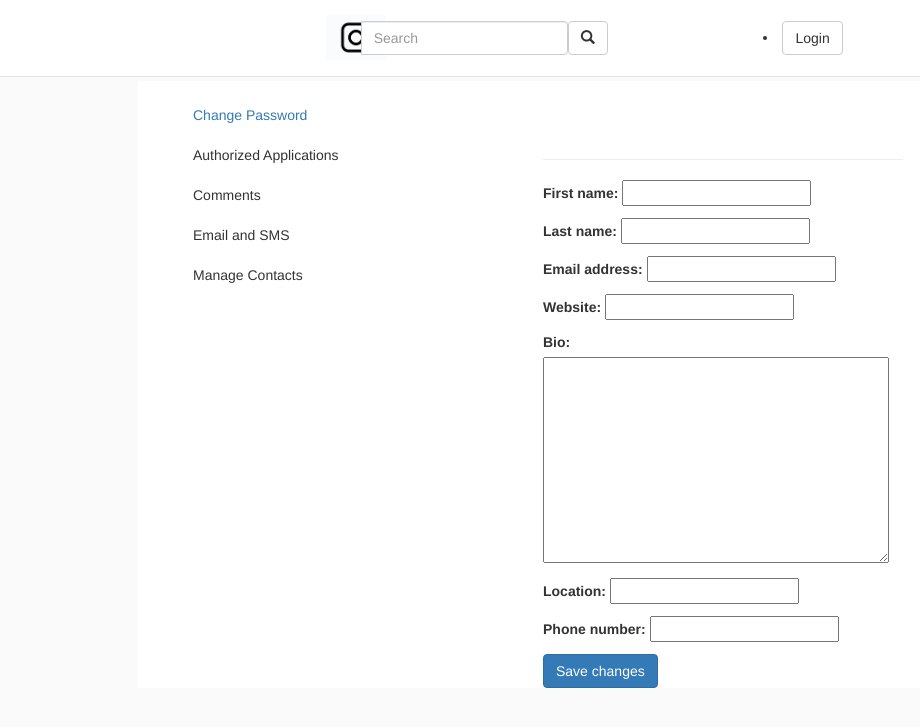
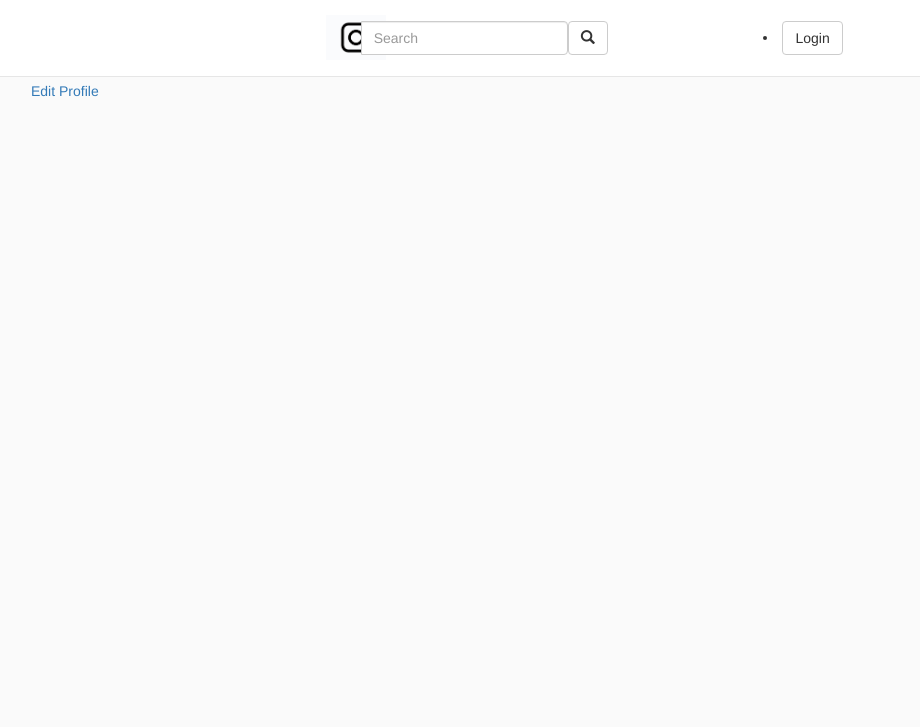
Before and after one commit to mwerumuchai/instagram-clone, a Django app: template gram/templates/profiles/profile.html in a window 1480 px wide. Shown: the top 727 px of the page, without its empty margins (139-1059 px from the left). Run offline with Django 3.2, Linux system fonts and the light colour scheme; the template is opened without the code that fills it: values that come from a table or form of the project are taken from there, others are empty; some libraries are stand-ins or nearby versions.

Commit message:
add an edit profiles page for user to edit their profile

```diff
--- a/gram/templates/profiles/profile.html
+++ b/gram/templates/profiles/profile.html
@@ -1,25 +1,4 @@
 {% extends 'profiles/base.html' %}{% load bootstrap3 %} {% load static %} {% block content %} <br>
-<div class="container" id="editprofiles">
-  <div class="row">
-    <div class="col-md-4">
-      <ul style="list-style-type:none">
-        <li><a href="/accounts/password/change">Change Password</a></li><br>
-        <li>Authorized Applications</li> <br>
-        <li>Comments</li><br>
-        <li>Email and SMS</li><br>
-        <li>Manage Contacts</li><br>
-      </ul>
-    </div>
-    <div class="col-md-4">
-      <h3 class="btn text-center">{{user.username}}</h3>
-      <hr>
-      <form method="post">
-        {% csrf_token %} {{ user_form.as_p }} {{ profile_form.as_p }}
-        <button type="submit" class='btn btn-primary'>Save changes</button>
-      </form>
-    </div>
-    <!-- empty div -->
-    <div class="col-md-2"></div>
-  </div>
-</div>
-{% endblock %}
+<div class="container">
+  <a href="/profiles/edit">Edit Profile</a>
+</div> {% endblock %}
```
